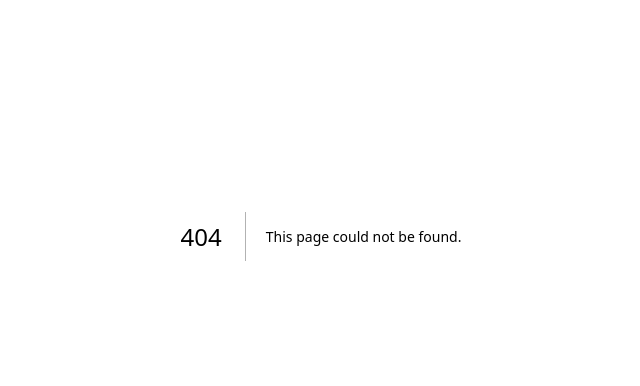
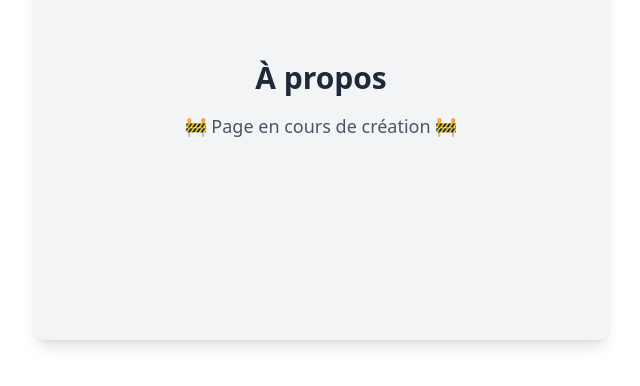
Before and after one commit to GuerricSa/portfolio-next, a Next.js app: page /about in a window 1280 px wide. Before the commit this address had no page. Shown: the part 164-550 px from the top of the page, without its empty margins (319-959 px from the left). Built offline with nearby package versions, Linux system fonts and the light colour scheme.

Commit message:
atom Link done

```diff
--- /dev/null
+++ b/src/app/about/page.tsx
@@ -0,0 +1,16 @@
+import React from 'react';
+
+export default function APropos() {
+  return (
+    <>
+      <section className='container'>
+        <div className="min-h-[60vh] flex flex-col justify-center items-center bg-gray-100 rounded-xl mx-auto max-w-xl shadow-lg p-6 mt-6">
+          <h1 className="text-gray-800 mb-4 text-3xl font-bold">À propos</h1>
+          <p className="text-gray-600 lg:text-lg">
+            🚧 Page en cours de création 🚧
+          </p>
+        </div>
+      </section>
+    </>
+  );
+}
--- a/src/app/globals.css
+++ b/src/app/globals.css
@@ -89,3 +89,42 @@ body {
 .fade-in-zoom {
   animation: fade-in-zoom 0.7s ease-out forwards;
 }
+
+.botToTopHover {
+  background-image: linear-gradient(
+    180deg,
+    var(--color-secondary) 0%,
+    var(--color-secondary) 49.9%,
+    var(--color-tertiary) 50%,
+    var(--color-tertiary) 100%
+  );
+  background-size: 100% 200%;
+  background-position: 0% 0%;
+  background-clip: text;
+  -webkit-background-clip: text;
+  -webkit-text-fill-color: transparent;
+  transition: background-position 1s ease;
+
+  &:hover {
+    background-position: 0% 100%;
+  }
+}
+.botToTopHover--pt {
+  background-image: linear-gradient(
+    180deg,
+    var(--color-primary) 0%,
+    var(--color-primary) 49.9%,
+    var(--color-tertiary) 50%,
+    var(--color-tertiary) 100%
+  );
+  background-size: 100% 200%;
+  background-position: 0% 0%;
+  background-clip: text;
+  -webkit-background-clip: text;
+  -webkit-text-fill-color: transparent;
+  transition: background-position 1s ease;
+
+  &:hover {
+    background-position: 0% 100%;
+  }
+}
--- a/src/components/atoms/Link.tsx
+++ b/src/components/atoms/Link.tsx
@@ -1,4 +1,5 @@
 import React, { ReactNode } from 'react'
+import NextLink from 'next/link'
 
 interface LinkProps {
   children: ReactNode
@@ -24,24 +25,40 @@ const Link: React.FC<LinkProps> = ({
   const baseStyle = 'inline-flex items-center gap-2 transition-colors duration-200';
 
   const variantStyles = {
-    primary: 'text-primary hover:text-secondary',
-    secondary: 'text-secondary hover:text-primary',
-    tertiary: 'text-tertiary hover:text-primary',
+    primary: 'text-primary',
+    secondary: 'text-secondary',
+    tertiary: 'text-tertiary',
   };
 
-  const customHoverStyle = hoverColor && isSvg ? `hover:[&>path]:fill-[${hoverColor}]` : !isSvg && hoverColor ? `hover:text-[${hoverColor}]` : '';
+  const customHoverStyle = hoverColor && isSvg
+    ? 'group'
+    : hoverColor
+    ? `hover:text-${hoverColor}`
+    : '';
 
+  const combinedClasses = `${baseStyle} ${variantStyles[variant]} ${customHoverStyle} ${className}`;
+
+  if (isExternal) {
     return (
       <a
         href={href}
-      className={`${baseStyle} ${variantStyles[variant]} ${customHoverStyle} ${className}`}
-      target={isExternal ? '_blank' : undefined}
-      rel={isExternal ? 'noopener noreferrer' : undefined}
+        className={combinedClasses}
+        target="_blank"
+        rel="noopener noreferrer"
         aria-label={ariaLabel}
       >
         {children}
       </a>
-  )
+    );
   }
 
-export default Link
+  return (
+    <NextLink href={href} legacyBehavior>
+      <a className={combinedClasses} aria-label={ariaLabel}>
+        {children}
+      </a>
+    </NextLink>
+  );
+};
+
+export default Link;
```
Also changed, not shown: src/app/page.tsx (+35 -2 lines), src/components/atoms/Logo.tsx (added). Lines whose indentation alone changed are shown as unchanged.
